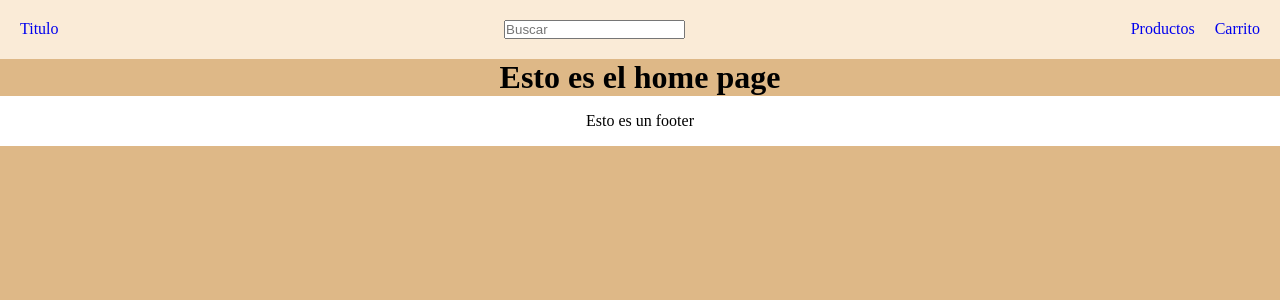
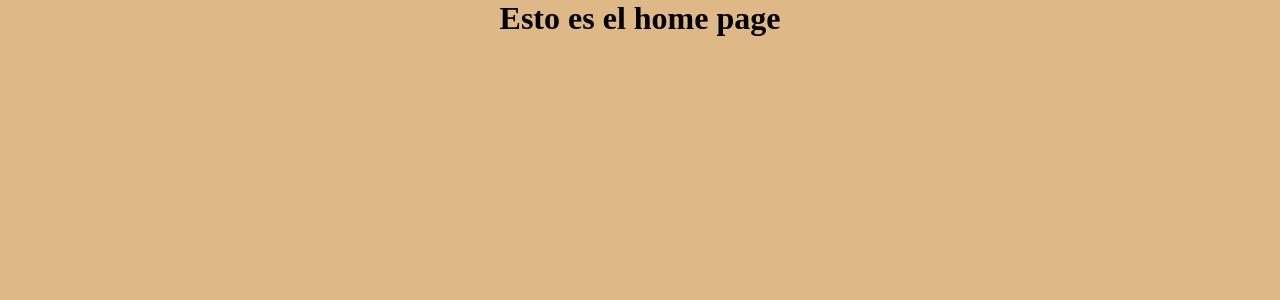
Before and after one commit to Tiago-salva/Shopping-Cart, a React (Vite) app: page / in a window 1280 px wide. Shown: the top 300 px of the page. Built offline with nearby package versions, Linux system fonts and the light colour scheme.

Commit message:
remove the header and footer components

```diff
--- a/src/App.jsx
+++ b/src/App.jsx
@@ -1,13 +1,9 @@
 import "./App.css";
-import Footer from "./components/Footer";
-import Header from "./components/Header";
 
 function App() {
   return (
     <>
-      <Header />
       <h1>Esto es el home page</h1>
-      <Footer />
     </>
   );
 }
```
